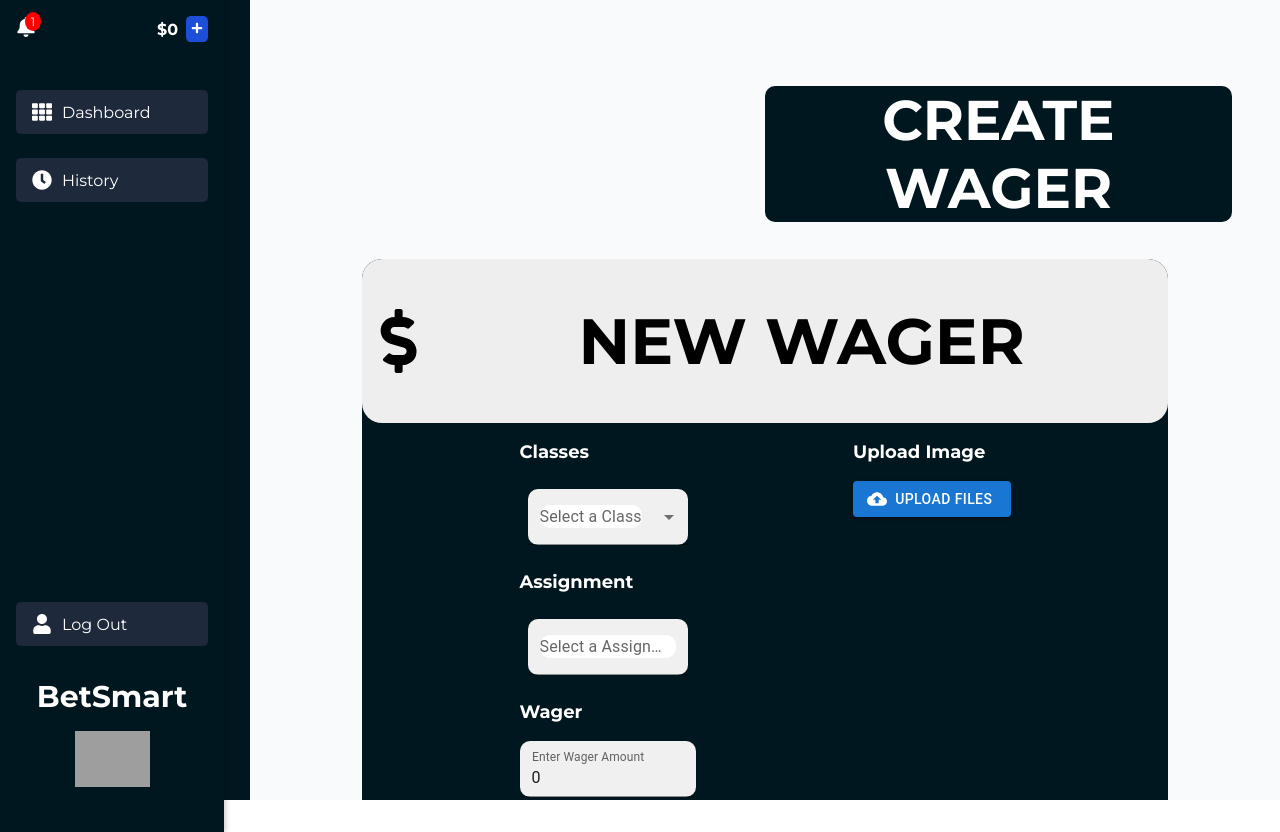
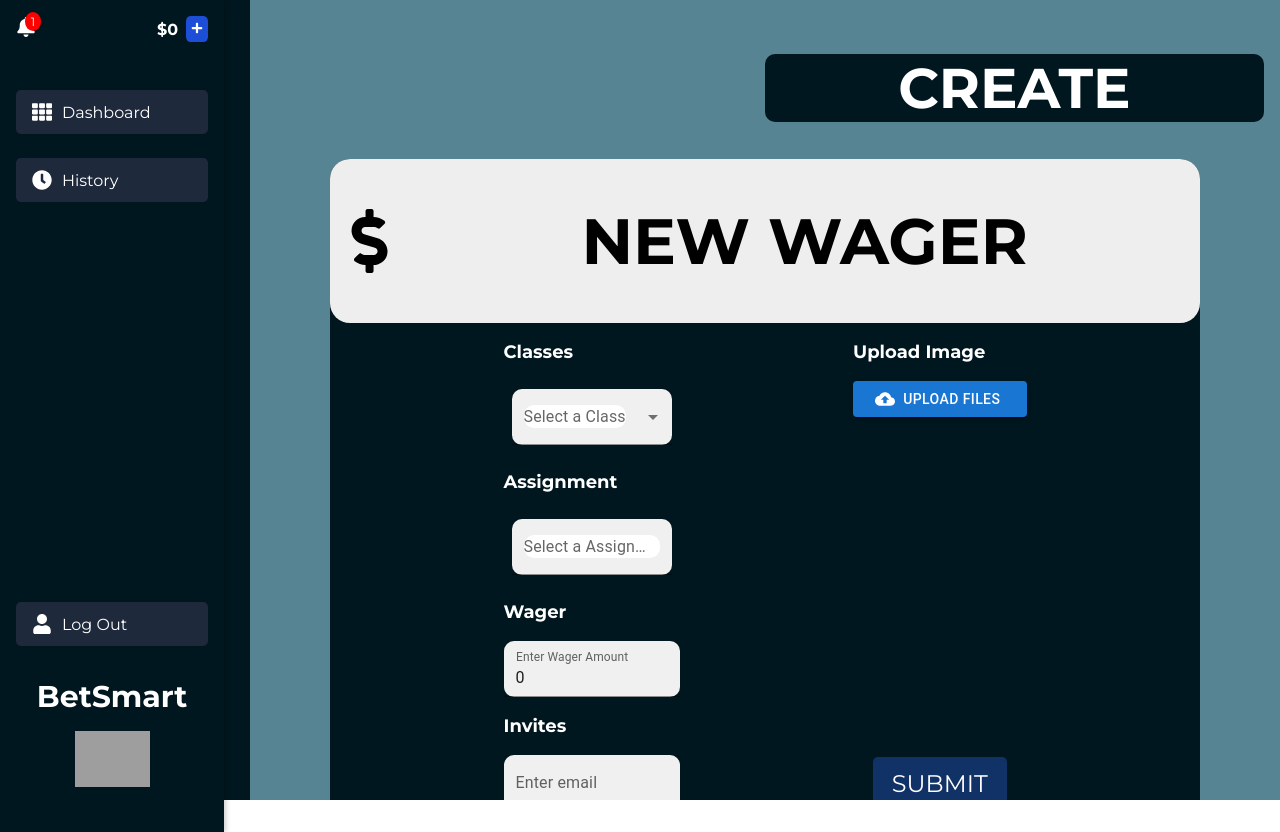
Before and after one commit to DylanHopkins21/BetSmart, a Next.js app in the folder betsmart-frontend/: page /createWager in a window 1280 px wide. Built offline with nearby package versions, Linux system fonts and the light colour scheme; grey boxes are pictures that could not be loaded.

Commit message:
added EmailTag feature and fixed styling

```diff
--- a/betsmart-frontend/src/components/CreateWagerConfigs/CreateWagerConfigs.css
+++ b/betsmart-frontend/src/components/CreateWagerConfigs/CreateWagerConfigs.css
@@ -61,14 +61,6 @@
 
 }
 
-.email {
-    background-color: #012f3e;
-    color: white;
-    padding: 7.5px;
-    border-radius: 1rem;
-    margin: 1px;
-}
-
 /* Image Upload Section */
 .imageUpload {
     flex: 1;
@@ -105,15 +97,17 @@
 .submit-button {
     display: flex;
     align-items: center;
+    justify-content: center;
     padding: 0.75rem 1rem;
     text-decoration: none;
     background-color: #113267;
     color: #fff;
     border-radius: 5px;
     font-size: 16px;
-    max-width: fit-content;
+    max-width: 10rem;
     transition: background-color 0.2s ease;
     flex: 1;
+    font-size: x-large;
 }
 .submit-button:hover {
     background-color: #2563eb;
--- a/betsmart-frontend/src/components/CreateWagerConfigs/CreateWagerConfigs.tsx
+++ b/betsmart-frontend/src/components/CreateWagerConfigs/CreateWagerConfigs.tsx
@@ -4,11 +4,10 @@ import React, { useState } from 'react';
 import './CreateWagerConfigs.css';
 import { FaDollarSign } from "react-icons/fa";
 import Link from "next/link";
-
+import EmailTag from '../EmailTag/EmailTag';
 /*
     props.classes : List of String of class names
     props.assignments : Dictionary w/ String class names as keys and List of String assignment names as values
-
 */
 
 
@@ -81,6 +80,16 @@ export default function CreateWagerConfigs() {
             setEmailList([...emailList, emailInput])
             setEmailInput("");
         }
+      }
+
+      const removeFromEmailList = (emailToRemove: string) => {
+            const ind = emailList.indexOf(emailToRemove);
+            if (ind != -1){
+                const newEmailList = [...emailList];
+                newEmailList.splice(ind, 1);
+                setEmailList(newEmailList);
+                console.log('Successfully removed' + emailToRemove)
+            }
       }
 
 
@@ -158,7 +167,7 @@ export default function CreateWagerConfigs() {
 
                     <h3 className="emailList">
                         {emailList.map((email, index) => (
-                            <div key={index} className="email">{email}</div>
+                            <EmailTag key={index} email={email} removeFunc={removeFromEmailList}/>
                         ))}
                     </h3>
 
@@ -194,7 +203,7 @@ export default function CreateWagerConfigs() {
                     {/* SUBMIT BUTTON*/}
                     <div className='submitButton'>
                         <div className='buttonAligner'>
-                            <Link href='/dashboard' className='submit-button'>Submit</Link>
+                            <Link href='/dashboard' className='submit-button'>SUBMIT</Link>
                         </div>
                     </div>
                 </div>
--- /dev/null
+++ b/betsmart-frontend/src/components/EmailTag/EmailTag.css
@@ -0,0 +1,21 @@
+.email {
+    background-color: #012f3e;
+    color: white;
+    padding: 7.5px;
+    border-radius: 1rem;
+    margin: 1px;
+    display: flex;
+    flex-direction: row;
+}
+
+.email-text {
+    flex: 3;
+    max-width: 20rem;
+    word-wrap: break-word;
+}
+
+.delete-button {
+    margin-left: 1.5rem;
+    flex: 1;
+    opacity: 0.5;
+}
--- /dev/null
+++ b/betsmart-frontend/src/components/EmailTag/EmailTag.tsx
@@ -0,0 +1,25 @@
+import React from 'react';
+import './EmailTag.css';
+import { RxCross2 } from "react-icons/rx";
+
+
+interface EmailTagProps {
+    email: string;
+    removeFunc: (x:string) => void;
+}
+
+export default function EmailTag({ email, removeFunc} : EmailTagProps){
+    const handleClick = () => {
+        removeFunc(email);
+
+    }
+    return (
+        <div className='email'>
+            <div className='email-text'>
+                {email}
+            </div>
+            <button onClick={handleClick} className='delete-button'>
+                <RxCross2/>
+            </button>
+        </div>
+)}
--- a/betsmart-frontend/src/pages/_app.tsx
+++ b/betsmart-frontend/src/pages/_app.tsx
@@ -12,7 +12,7 @@ export default function App({ Component, pageProps }: AppProps) {
           <Sidebar />
         </div>
       )}
-      <div style={{ flex: 1, padding: "2rem", backgroundColor: "#f9fafb", overflowY: "auto" }}>
+      <div style={{ flex: 1, backgroundColor: "#f9fafb", overflowY: "auto" }}>
         <Component {...pageProps} />
       </div>
     </div>
--- a/betsmart-frontend/src/pages/createWager/createWager.css
+++ b/betsmart-frontend/src/pages/createWager/createWager.css
@@ -1,8 +1,9 @@
 .whole-page {
     display: flex;
     flex-direction: column;
-    height: 100vh;
+    height: 100%;
     padding: 16px;
+    background-color: #00455ca6;
 }
 
 .page-title {
@@ -24,4 +25,5 @@
     color: white;
     text-align: center;
     border-radius: 10px;
+    max-width: 40rem;
 }
--- a/betsmart-frontend/src/pages/createWager/index.tsx
+++ b/betsmart-frontend/src/pages/createWager/index.tsx
@@ -7,7 +7,7 @@ const CreateWager = () => {
     <div className='whole-page'>
         <div className='page-title'>
             <div className="spacer"></div>
-            <h1 className='title-label'>CREATE WAGER</h1>
+            <h1 className='title-label'>CREATE</h1>
         </div>
         <CreateWagerConfigs/>
     </div>
```
